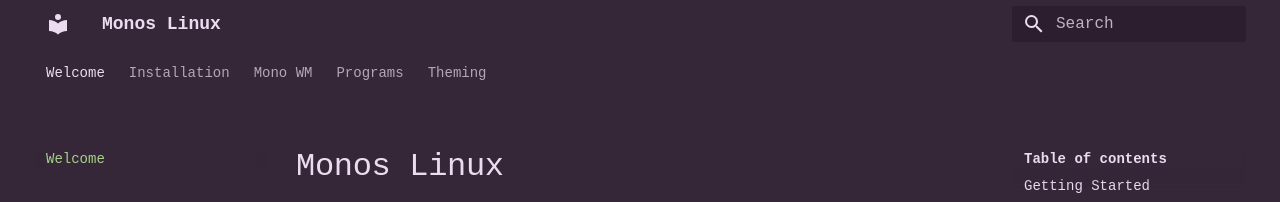
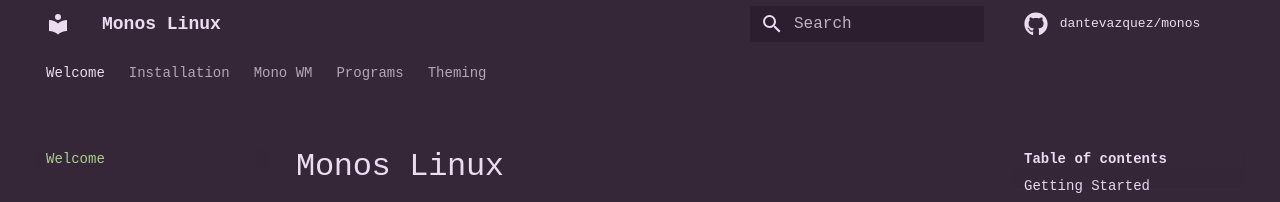
Before and after one commit to dantevazquez/monos-documentation, an MkDocs documentation site: the page built from docs/index.md, in a window 1280 px wide. Shown: the top 202 px of the page. Built offline with MkDocs 1.6.1 and Material for MkDocs 9.7.7, drawn with Linux system fonts in a browser that asks for light colours; comment, search, counter and statistics services are not loaded; a style sheet for code colours, icons or effects is not loaded.

Commit message:
added gh icon

```diff
--- a/mkdocs.yml
+++ b/mkdocs.yml
@@ -1,8 +1,12 @@
 site_name: Monos Linux
 site_url: https://monos.dantevazquez.com
+repo_url: https://github.com/dantevazquez/monos
+repo_name: dantevazquez/monos
 theme:
   name: material
   font: false
+  icon:
+    repo: fontawesome/brands/github
   palette:
     primary: custom
     accent: custom
```
